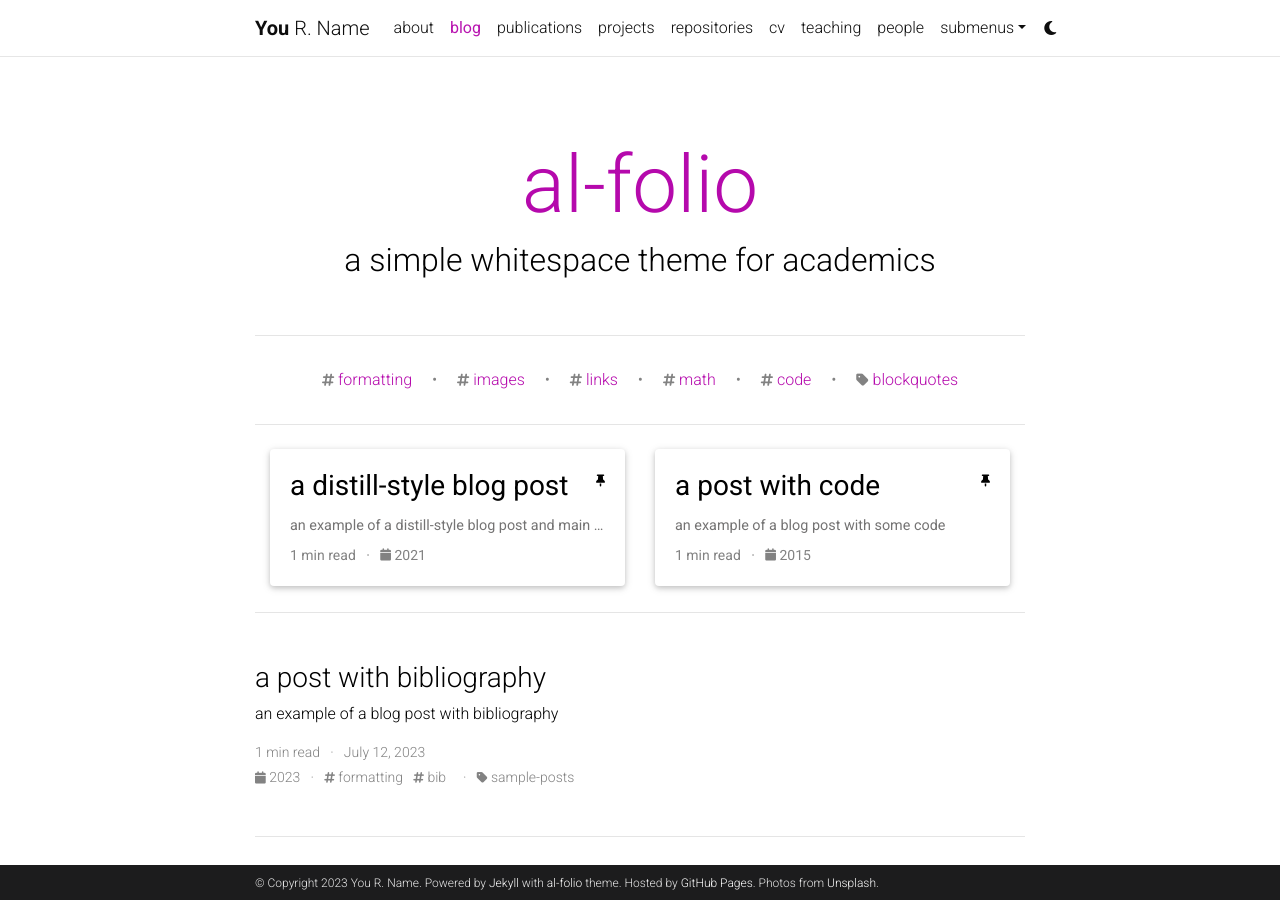
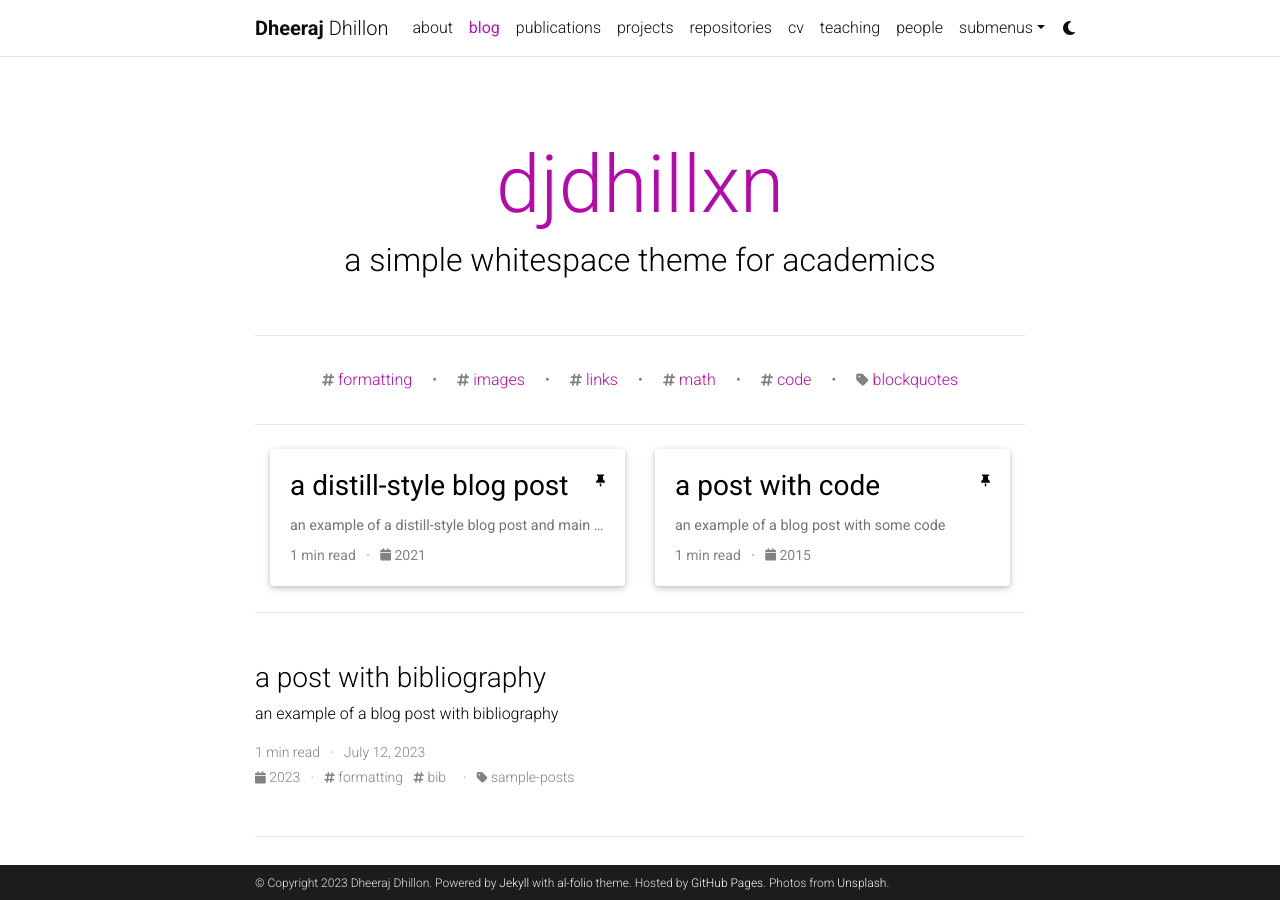
Before and after one commit to djdhillxn/djdhillxn.github.io, a Jekyll site: the page built from blog/index.html, in a window 1280 px wide and 900 px high. Built offline with Jekyll 4.4.1, drawn with Linux system fonts in a browser that asks for light colours; the list of posts is cut into pages by our own code; comment, search, counter and statistics services are not loaded; a style sheet for code colours, icons or effects is not loaded.

Commit message:
add contact info

```diff
--- a/_config.yml
+++ b/_config.yml
@@ -3,10 +3,10 @@
 # -----------------------------------------------------------------------------
 
 title: blank # the website title (if blank, full name will be used instead)
-first_name: You
-middle_name: R.
-last_name: Name
-email: you@example.com
+first_name: Dheeraj
+middle_name:
+last_name: Dhillon
+email: dhillondheeraj84@gmail.com
 description: > # the ">" symbol means to ignore newlines until "footer_text:"
   A simple, whitespace theme for academics. Based on [*folio](https://github.com/bogoli/-folio) design.
 footer_text: >
@@ -18,8 +18,8 @@
 lang: en # the language of your site (for example: en, fr, cn, ru, etc.)
 icon: ⚛️  # the emoji used as the favicon (alternatively, provide image name in /assets/img/)
 
-url: https://alshedivat.github.io # the base hostname & protocol for your site
-baseurl: /al-folio # the subpath of your site, e.g. /blog/
+url: https://djdhillxn.github.io # the base hostname & protocol for your site
+baseurl:  # the subpath of your site, e.g. /blog/
 last_updated: false # set to true if you want to display last updated in the footer
 impressum_path:  # set to path to include impressum link in the footer, use the same path as permalink in a page, helps to conform with EU GDPR
 
@@ -120,7 +120,7 @@
 # Blog
 # -----------------------------------------------------------------------------
 
-blog_name: al-folio # blog_name will be displayed in your blog page
+blog_name: djdhillxn # blog_name will be displayed in your blog page
 blog_nav_title: blog # your blog must have a title for it to be displayed in the nav bar
 blog_description: a simple whitespace theme for academics
 permalink: /blog/:year/:title/
@@ -272,8 +272,8 @@
 
 scholar:
 
-  last_name: [Einstein]
-  first_name: [Albert, A.]
+  last_name: [Dhillon]
+  first_name: [Dheeraj]
 
   style: apa
   locale: en
```
Also changed, not shown: _pages/about.md (+1 -1 lines), 1 other file.
